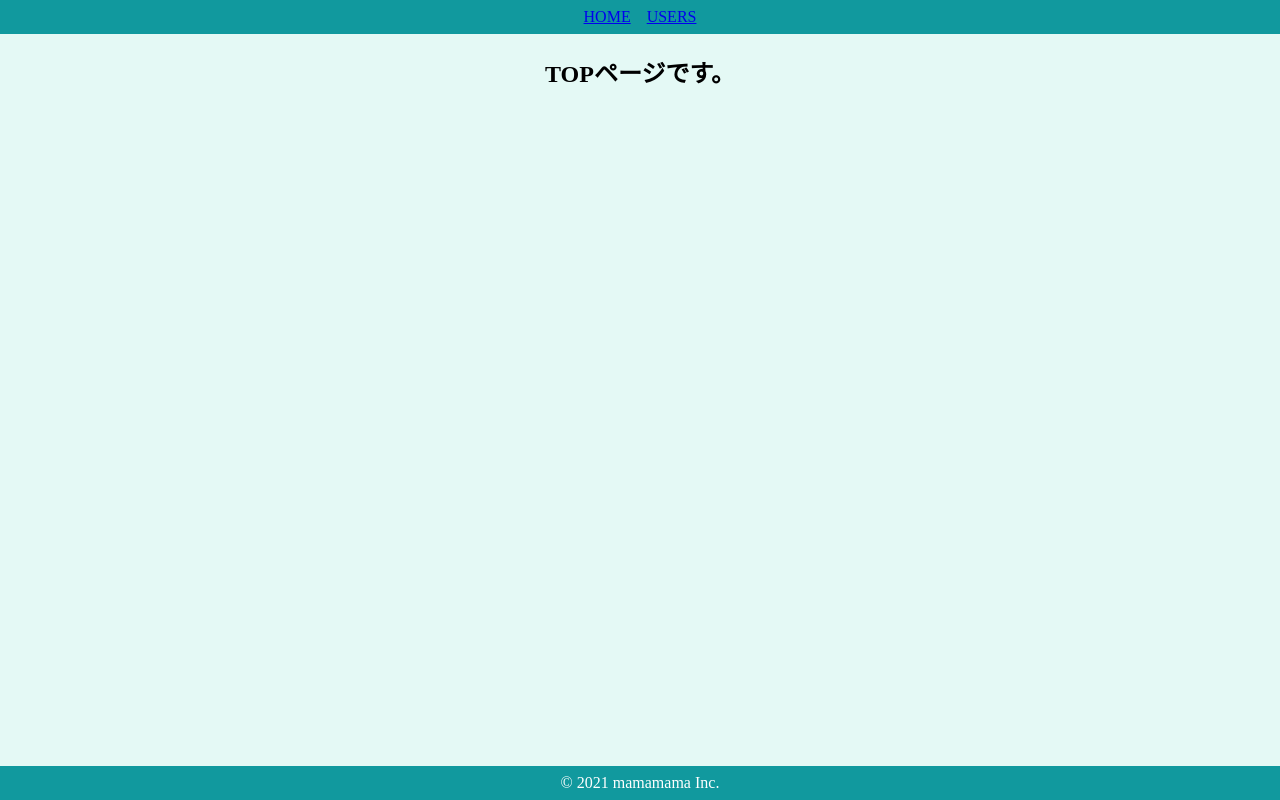
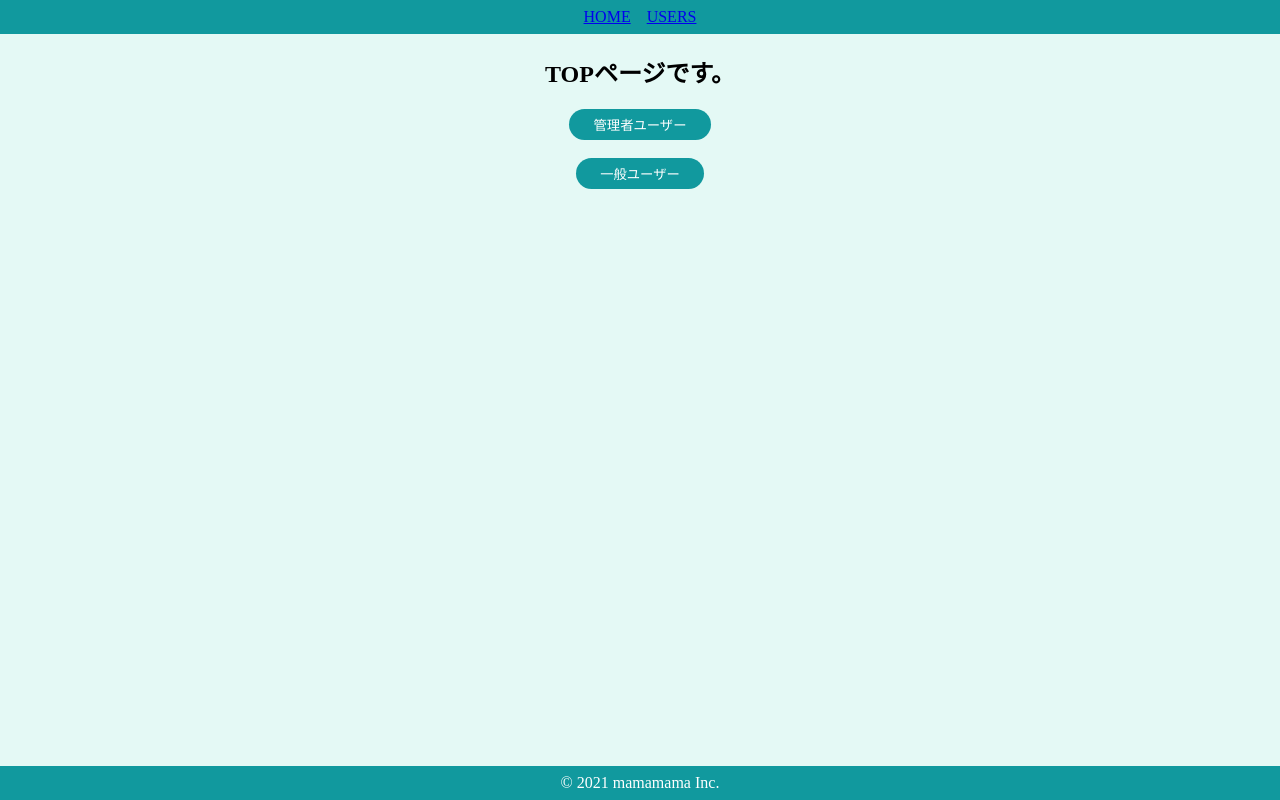
Before and after one commit to hoshi030303/study-atom, a React (Create React App) app: page / in a window 1280 px wide. Built offline with nearby package versions, Linux system fonts and the light colour scheme.

Commit message:
Add state without global state

```diff
--- a/src/components/atoms/button/SecondaryButton.jsx
+++ b/src/components/atoms/button/SecondaryButton.jsx
@@ -2,8 +2,8 @@ import styled from "styled-components";
 import { BaseButton } from "./BaseButton";
 
 export const SecondaryButton = (props) => {
-  const { children } = props;
-  return <SButton>{children}</SButton>;
+  const { children, onClick } = props;
+  return <SButton onClick={onClick}>{children}</SButton>;
 };
 
 const SButton = styled(BaseButton)`
--- a/src/components/molecules/user/UserIconWithName.jsx
+++ b/src/components/molecules/user/UserIconWithName.jsx
@@ -1,11 +1,12 @@
 import styled from "styled-components";
 
 export const UserIconWithName = (props) => {
-  const { image, name } = props;
+  const { image, name, isAdmin } = props;
   return (
     <SContainer>
       <SImage height={160} width={160} src={image} alt={name} />
       <SName>{name}</SName>
+      {isAdmin && <SEdit>編集</SEdit>}
     </SContainer>
   );
 };
@@ -24,3 +25,9 @@ const SName = styled.p`
   margin: 0;
   color: #40514e;
 `;
+
+const SEdit = styled.span`
+  text-decoration: underline;
+  color: #aaa;
+  cursor: pointer;
+`;
--- a/src/components/organisms/user/UserCard.jsx
+++ b/src/components/organisms/user/UserCard.jsx
@@ -3,10 +3,10 @@ import { Card } from "../../atoms/card/Card";
 import { UserIconWithName } from "../../molecules/user/UserIconWithName";
 
 export const UserCard = (props) => {
-  const { user } = props;
+  const { user, isAdmin } = props;
   return (
     <Card>
-      <UserIconWithName image={user.image} name={user.name} />
+      <UserIconWithName image={user.image} name={user.name} isAdmin={isAdmin} />
       <SDl>
         <dt>メール</dt>
         <dd>{user.email}</dd>
--- a/src/components/pages/Top.jsx
+++ b/src/components/pages/Top.jsx
@@ -1,9 +1,20 @@
 import styled from "styled-components";
+import { useHistory } from "react-router-dom";
+import { SecondaryButton } from "../atoms/button/SecondaryButton";
 
 export const Top = () => {
+  const history = useHistory();
+  const onClickAdmin = () =>
+    history.push({ pathname: "/users", state: { isAdmin: true } });
+  const onClickGeneral = () =>
+    history.push({ pathname: "/users", state: { isAdmin: false } });
   return (
     <SContainer>
       <h2>TOPページです。</h2>
+      <SecondaryButton onClick={onClickAdmin}>管理者ユーザー</SecondaryButton>
+      <br />
+      <br />
+      <SecondaryButton onClick={onClickGeneral}>一般ユーザー</SecondaryButton>
     </SContainer>
   );
 };
--- a/src/components/pages/Users.jsx
+++ b/src/components/pages/Users.jsx
@@ -1,6 +1,7 @@
 import styled from "styled-components";
 import { SearchInput } from "../molecules/SearchInput";
 import { UserCard } from "../organisms/user/UserCard";
+import { useLocation } from "react-router-dom";
 
 const users = [...Array(10).keys()].map((val) => {
   return {
@@ -17,13 +18,15 @@ const users = [...Array(10).keys()].map((val) => {
 });
 
 export const Users = () => {
+  const { state } = useLocation();
+  const isAdmin = state ? state.isAdmin : false;
   return (
     <SContainer>
       <h2>ユーザー一覧</h2>
       <SearchInput />
       <SUserArea>
         {users.map((user) => (
-          <UserCard key={user.id} user={user} />
+          <UserCard key={user.id} user={user} isAdmin={isAdmin} />
         ))}
       </SUserArea>
     </SContainer>
```
